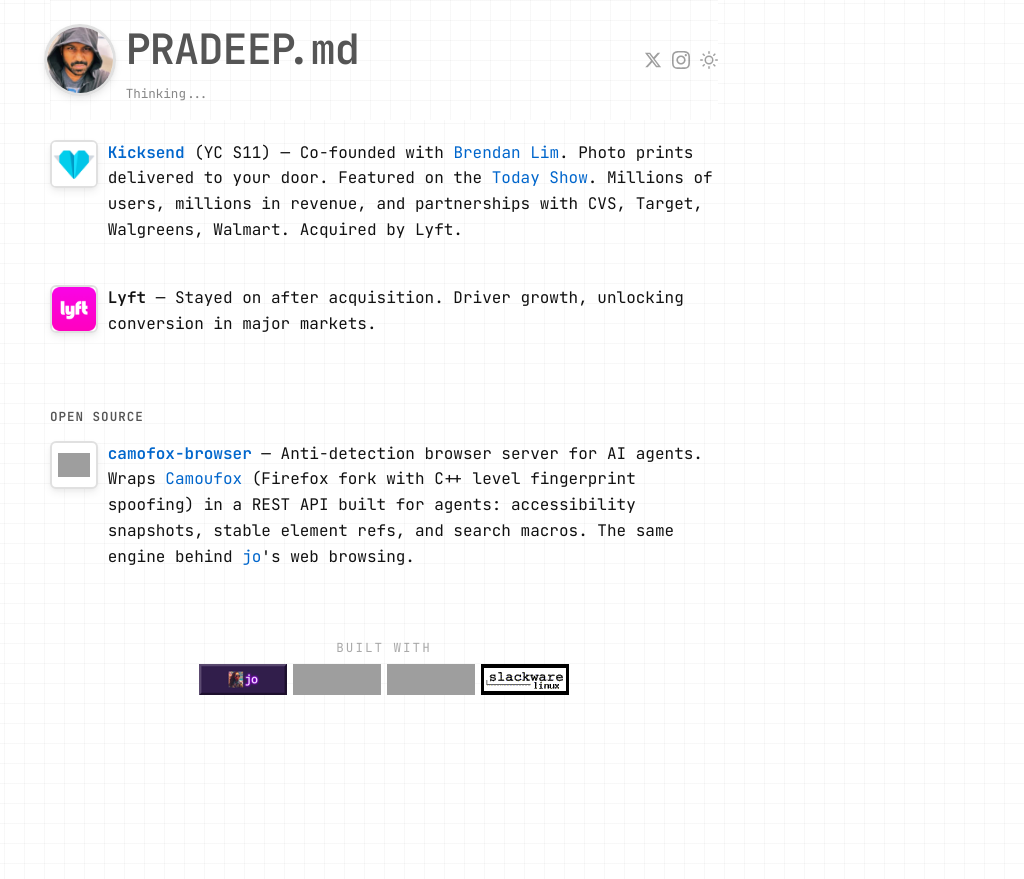
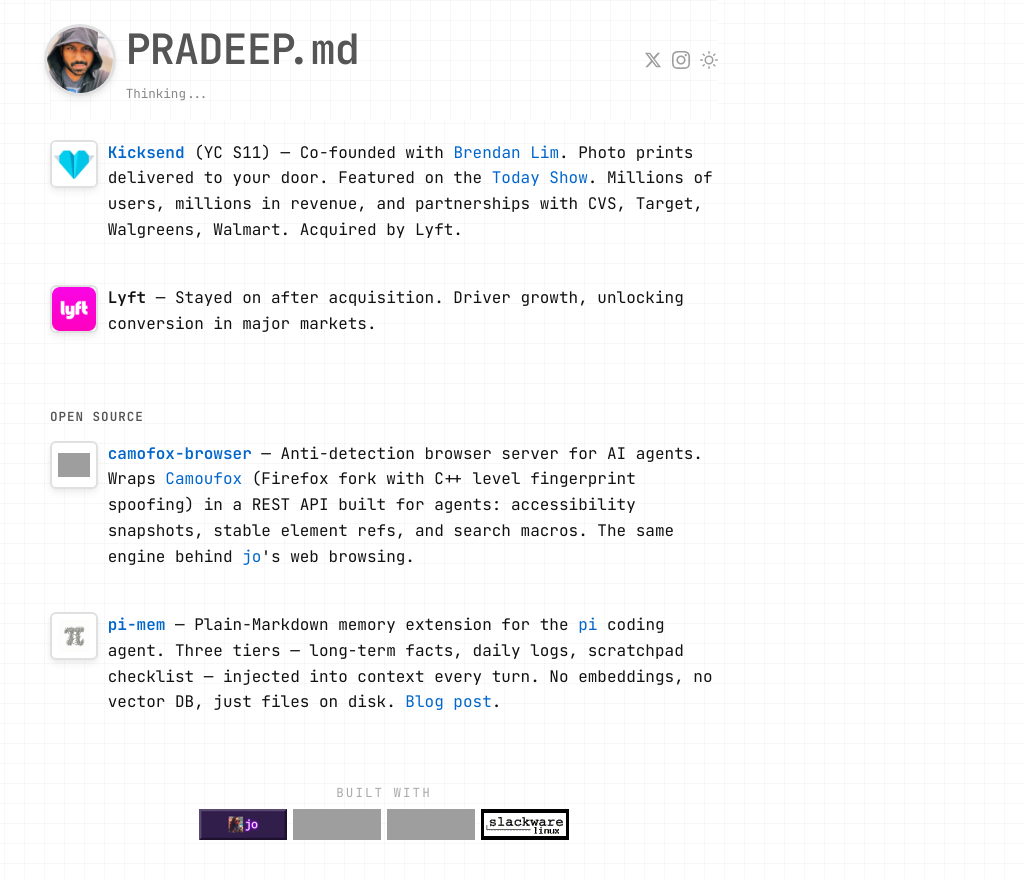
Before and after one commit to skyfallsin/skyfallsin.github.io, a Jekyll site: the page built from index.md, in a window 1280 px wide and 900 px high, scrolled down 1837 px, cut to the strip 0-879 px from the top of the window. Shown: the whole strip, without its empty margins (256-1280 px from the left). Built offline with Jekyll 4.4.1, drawn with Linux system fonts in a browser that asks for light colours; nearby versions of some CDN libraries; before the commit the page ends 2591 px from its top, so only the background shows below that; grey boxes are pictures that could not be loaded.

Commit message:
add pi-mem to open source section

```diff
--- a/index.md
+++ b/index.md
@@ -65,6 +65,11 @@
 <div class="startup-text"><strong><a href="https://github.com/jo-inc/camofox-browser">camofox-browser</a></strong> — Anti-detection browser server for AI agents. Wraps <a href="https://camoufox.com">Camoufox</a> (Firefox fork with C++ level fingerprint spoofing) in a REST API built for agents: accessibility snapshots, stable element refs, and search macros. The same engine behind <a href="https://askjo.ai">jo</a>'s web browsing.</div>
 </div>
 
+<div class="startup-entry">
+<a href="https://github.com/skyfallsin/pi-mem" class="startup-logo"><img src="/images/logos/pi-mem.png" alt="pi-mem" class="logo-padded"></a>
+<div class="startup-text"><strong><a href="https://github.com/skyfallsin/pi-mem">pi-mem</a></strong> — Plain-Markdown memory extension for the <a href="https://pi.dev/">pi</a> coding agent. Three tiers — long-term facts, daily logs, scratchpad checklist — injected into context every turn. No embeddings, no vector DB, just files on disk. <a href="/2026/02/11/pi-mem.html">Blog post</a>.</div>
+</div>
+
 <script>
 (function() {
   const images = [
```
Also changed, not shown: images/logos/pi-mem.png (added).
